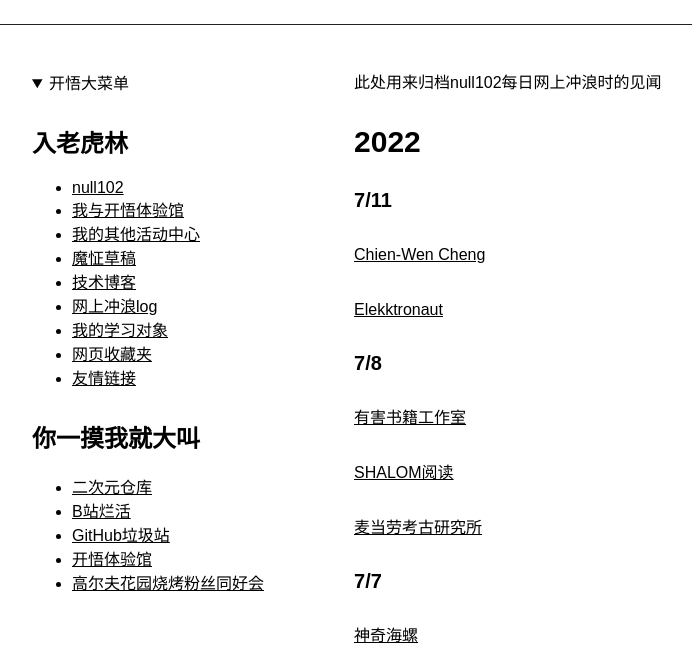
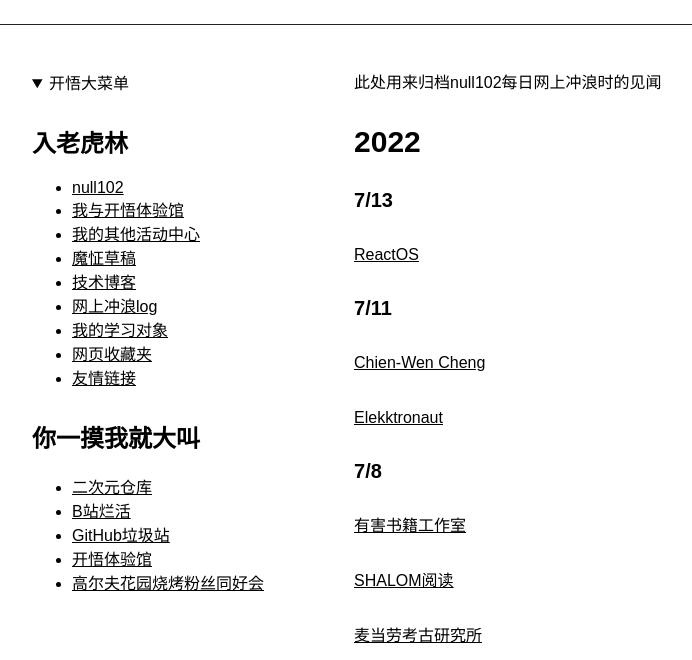
Before and after one commit to null102/null102.github.io, a plain HTML site: page forest/surflog.html in a window 1280 px wide. Shown: the part 140-800 px from the top of the page, without its empty margins (13-705 px from the left). Drawn offline with Linux system fonts and the light colour scheme.

Commit message:
Update surflog.html

```diff
--- a/forest/surflog.html
+++ b/forest/surflog.html
@@ -76,6 +76,8 @@
     <main>
       <p>此处用来归档null102每日网上冲浪时的见闻</p>
       <h2>2022</h2>
+        <h3>7/13</h3>
+        <p><a href="https://reactos.org/">ReactOS</a></p>
         <h3>7/11</h3>
         <p><a href="http://web.thu.edu.tw/cwcheng/www/", target="_blank">Chien-Wen Cheng</a></p>
         <p><a href="https://www.elekktronaut.com/", target="_blank">Elekktronaut</a></p>
```
